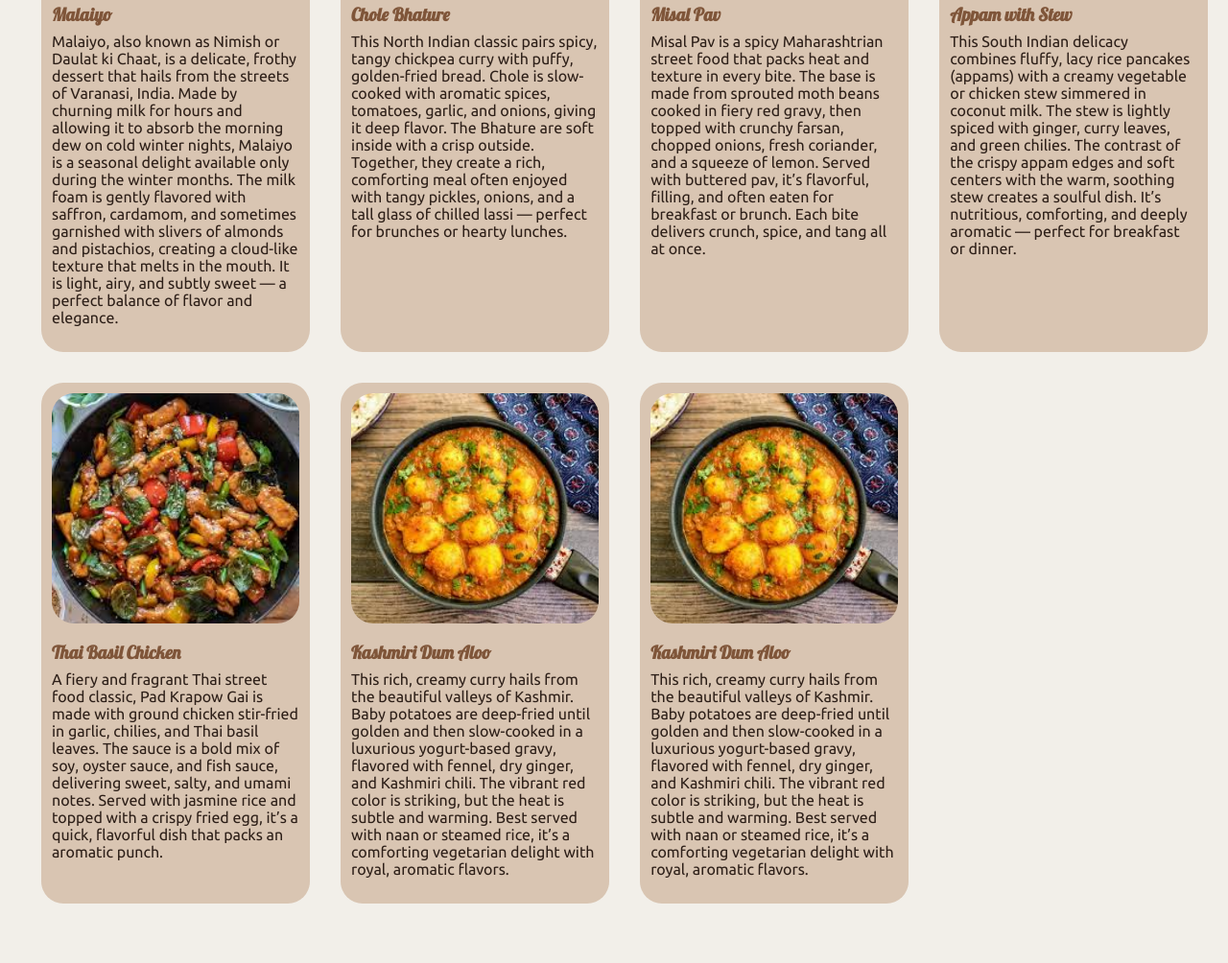
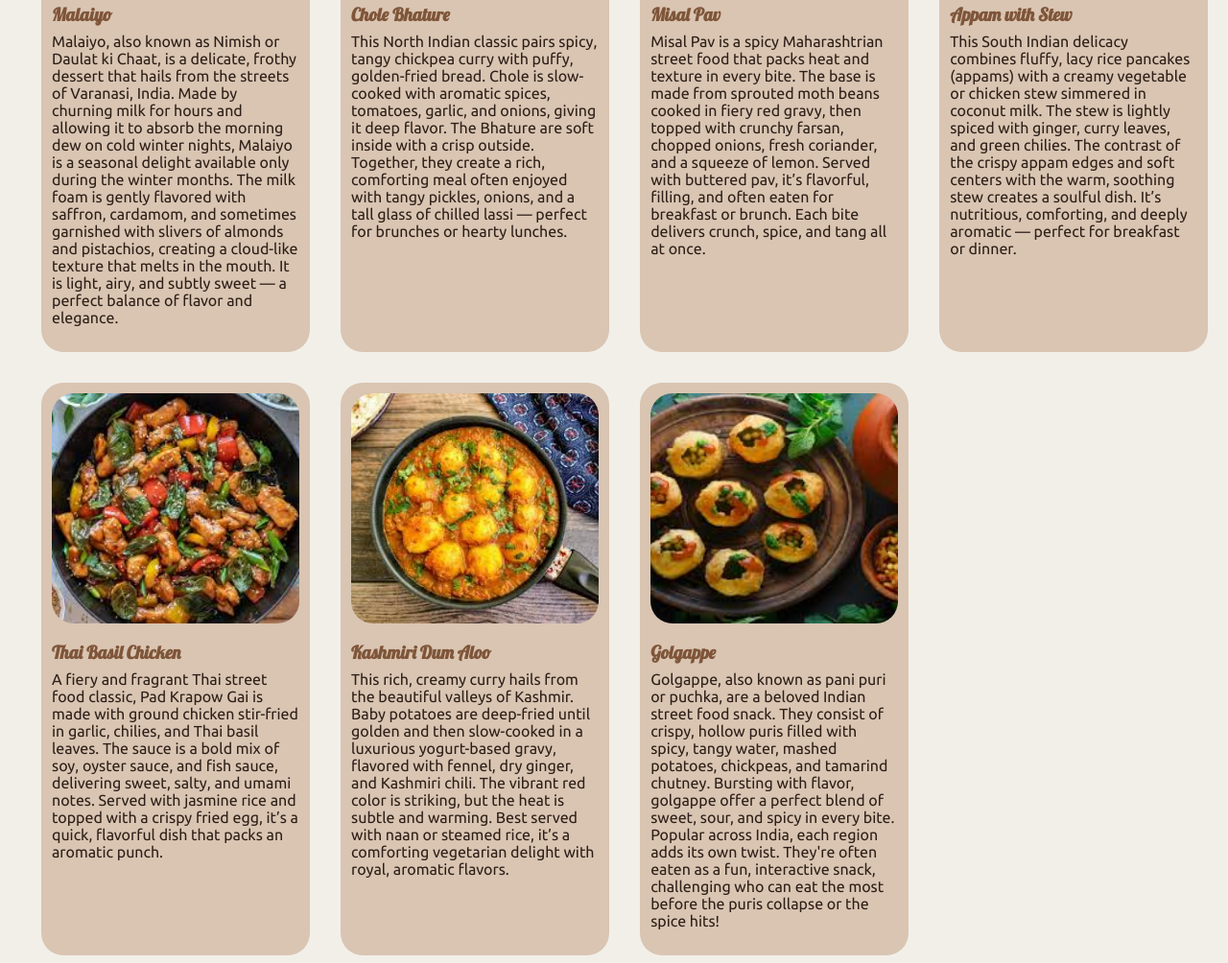
Before and after one commit to Rahul28-cyber/odin-recipes, a plain HTML site: page index.html in a window 1280 px wide. Shown: the part 347-1351 px from the top of the page at 96% size. Before the commit the page ends 1297 px from the top, so only its background shows below. Drawn offline with Linux system fonts and the light colour scheme; a web font is replaced by a local one.

Commit message:
Added Golgappe

```diff
--- a/index.html
+++ b/index.html
@@ -65,11 +65,11 @@
         </div>
         <div class="card card1">
             <div class="image image1">
-                <img src="dumaloo.jpeg" alt="" srcset="">
+                <img src="Golgappe.jpeg" alt="" srcset="">
             </div>
             <div class="description">
-                <h3>Kashmiri Dum Aloo</h3>
-                <p>This rich, creamy curry hails from the beautiful valleys of Kashmir. Baby potatoes are deep-fried until golden and then slow-cooked in a luxurious yogurt-based gravy, flavored with fennel, dry ginger, and Kashmiri chili. The vibrant red color is striking, but the heat is subtle and warming. Best served with naan or steamed rice, it’s a comforting vegetarian delight with royal, aromatic flavors.</p>
+                <h3>Golgappe</h3>
+                <p>Golgappe, also known as pani puri or puchka, are a beloved Indian street food snack. They consist of crispy, hollow puris filled with spicy, tangy water, mashed potatoes, chickpeas, and tamarind chutney. Bursting with flavor, golgappe offer a perfect blend of sweet, sour, and spicy in every bite. Popular across India, each region adds its own twist. They're often eaten as a fun, interactive snack, challenging who can eat the most before the puris collapse or the spice hits!</p>
             </div>
         </div>
     </div>
--- a/style.css
+++ b/style.css
@@ -110,3 +110,4 @@ img{
     background: #d9c5b2 ;
     color: #2d1f18;
 }
+}
```
Also changed, not shown: Golgappe.jpeg (added).
